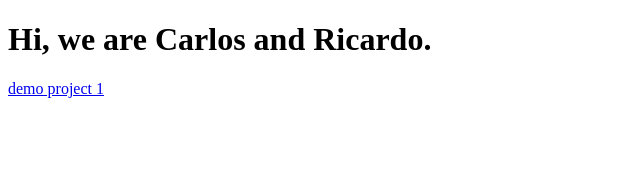
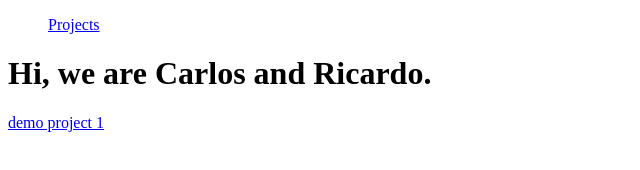
Before and after one commit to ricardo123321/microverse-last, a plain HTML site: page index.html in a window 1280 px wide. Shown: the whole page, without its empty margins (0-640 px from the left). Drawn offline with Linux system fonts and the light colour scheme.

Commit message:
added user story 6 and half of 7

```diff
--- a/index.html
+++ b/index.html
@@ -7,6 +7,11 @@
   </head>
 
   <body>
+    <nav id = "navbar">
+      <ul>
+        <a href="#projects">Projects</a>
+      </ul>
+    </nav>
     <script src="https://cdn.freecodecamp.org/testable-projects-fcc/v1/bundle.js"></script>
     <div id="welcome-section">
       <h1>
```
